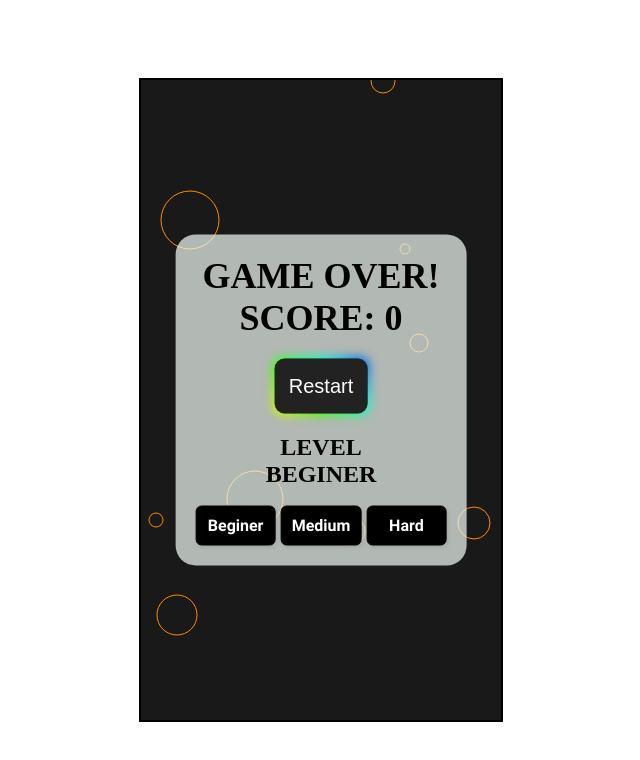
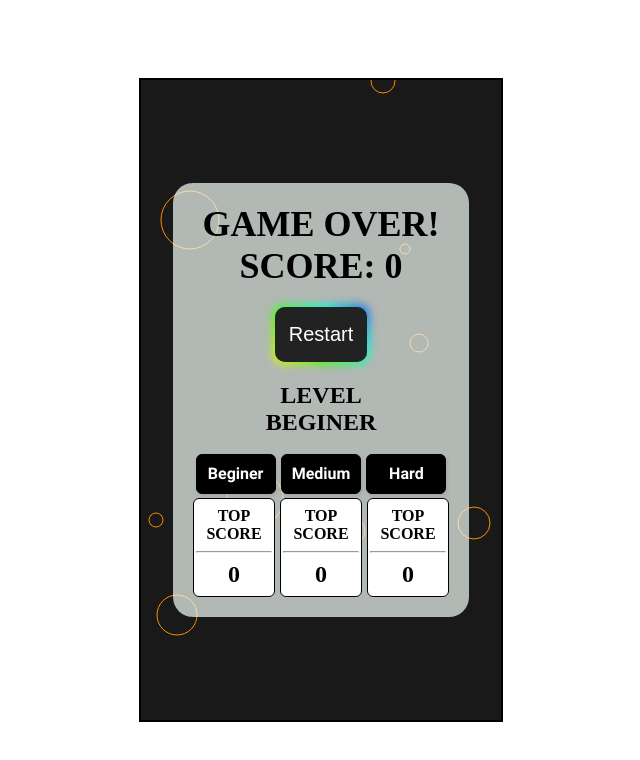
Before and after one commit to ImdaduRohman/flappy-bird, an Angular app: page / in a window 1280 px wide. Shown: the top 760 px of the page, without its empty margins (319-959 px from the left). Built offline with nearby package versions, Linux system fonts and the light colour scheme.

Commit message:
feat: add top score

```diff
--- a/src/app/app.component.css
+++ b/src/app/app.component.css
@@ -108,6 +108,22 @@
   gap: 5px;
 }
 
+.topScore {
+  width: 76px;
+  margin-top: 4px;
+  text-align: center;
+  border: 1px solid black;
+  font-size: 16px;
+  font-weight: bold;
+  padding: 8px 2px;
+  border-radius: 6px;
+  background: white;
+}
+
+.scoreLevel {
+  font-size: 24px;
+}
+
 .bLevel {
   background: black;
   border: 1px solid black;
--- a/src/app/app.component.html
+++ b/src/app/app.component.html
@@ -15,5 +15,22 @@
       <button class="bLevel" (click)="handleMedium()">Medium</button>
       <button class="bLevel" (click)="handleHard()">Hard</button>
     </div>
+    <div class="button-container">
+      <div class="topScore">
+        <div>TOP SCORE</div>
+        <hr>
+        <div class="scoreLevel">{{topScore.beginner}}</div>
+      </div>
+      <div class="topScore">
+        <div>TOP SCORE</div>
+        <hr>
+        <div class="scoreLevel">{{topScore.medium}}</div>
+      </div>
+      <div class="topScore">
+        <div>TOP SCORE</div>
+        <hr>
+        <div class="scoreLevel">{{topScore.hard}}</div>
+      </div>
+    </div>
   </div>
 </div>
--- a/src/app/app.component.ts
+++ b/src/app/app.component.ts
@@ -49,6 +49,7 @@ export class AppComponent {
   gravity = 0.4;
   isGameOver = false;
   score = 0;
+  topScore = { beginner: 0, medium: 0, hard: 0 };
 
   //modal
   level = 'BEGINER';
@@ -104,6 +105,17 @@ export class AppComponent {
       requestAnimationFrame(() => this.update(canvas, context));
     }
     setInterval(this.placePipes, 1500);
+    const ls =localStorage.getItem('topScore');
+    if(ls) {
+      const value = JSON.parse(ls);
+      if(value) {
+        this.topScore = value;
+      }
+    } else {
+      localStorage.setItem('topScore', JSON.stringify(
+        { 'beginner': 0, 'medium': 0, 'hard': 0 }
+      ));
+    }
   };
 
   update(canvas: HTMLCanvasElement, context: CanvasRenderingContext2D) {
@@ -152,10 +164,28 @@ export class AppComponent {
       let pipe = this.pipeArray[i];
       pipe.x += this.velocityX;
       context.fillStyle = 'hsla(' + this.hue + ', 100%, 50%, 10)';
-      context.fillRect(pipe.x, pipe.y, pipe.width, pipe.height)
+      context.fillRect(pipe.x, pipe.y, pipe.width, pipe.height);
+      let retrievedTopcore = (localStorage.getItem('topScore'));
       if (!pipe.passed && this.bird.x > pipe.x + pipe.width) {
         this.score += 0.5;
         pipe.passed = true;
+        if(retrievedTopcore){
+          const beginner = JSON.parse(retrievedTopcore).beginner;
+          const medium = JSON.parse(retrievedTopcore).medium;
+          const hard = JSON.parse(retrievedTopcore).hard;
+          if(this.score > beginner && this.level === 'BEGINER') {
+            this.topScore = {...this.topScore, 'beginner': this.score};
+            localStorage.setItem('topScore', JSON.stringify(this.topScore));
+          }
+          if(this.score > medium && this.level === 'MEDIUM') {
+            this.topScore = {...this.topScore, 'medium': this.score};
+            localStorage.setItem('topScore', JSON.stringify(this.topScore));
+          }
+          if(this.score > hard && this.level === 'HARD') {
+            this.topScore = {...this.topScore, 'hard': this.score};
+            localStorage.setItem('topScore', JSON.stringify(this.topScore));
+          }
+        }
       }
       if (this.detectCollision(this.bird, pipe)) {
         this.isGameOver = true;
```
